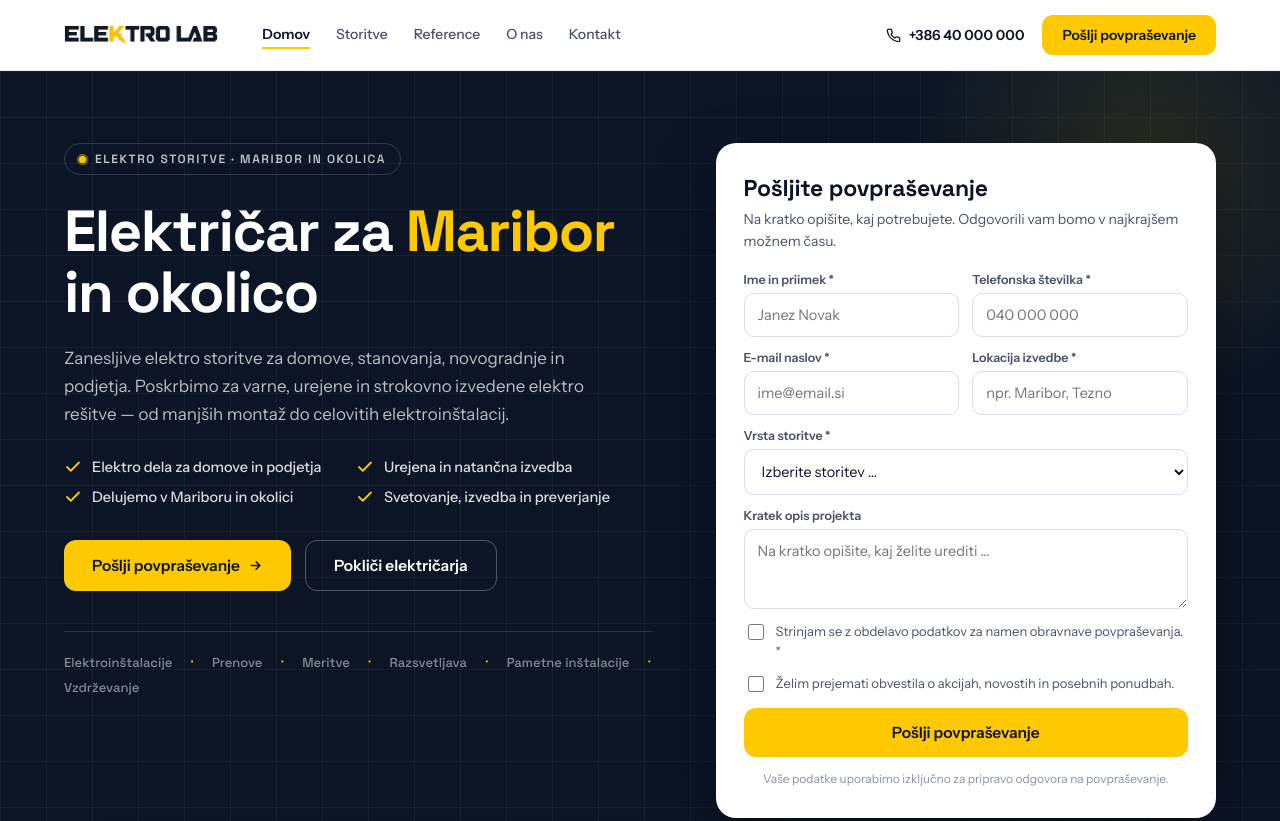
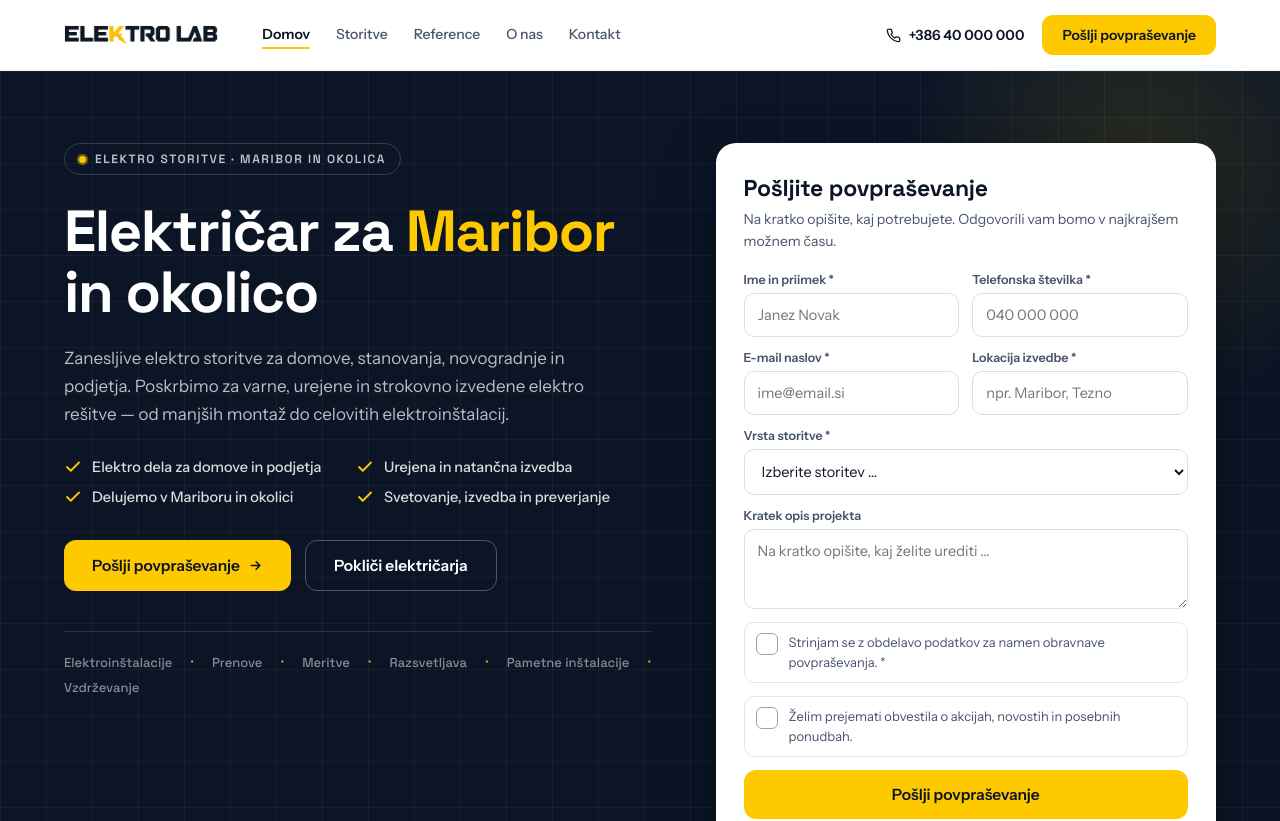
Before and after one commit to pmitja/elektro-lab, a Next.js app: page / in a window 1280 px wide. Shown: the top 821 px of the page. Built offline with nearby package versions, Linux system fonts and the light colour scheme.

Commit message:
Polish inquiry form checkboxes

```diff
--- a/app/globals.css
+++ b/app/globals.css
@@ -443,3 +443,66 @@ summary::-webkit-details-marker {
 .fc-navy:focus {
   border-color: #0b1526 !important;
 }
+.inquiry-consent {
+  display: grid;
+  grid-template-columns: 22px 1fr;
+  align-items: start;
+  gap: 11px;
+  min-height: 44px;
+  padding: 10px 11px;
+  border: 1px solid #e1e5ec;
+  border-radius: 10px;
+  background: #fff;
+  cursor: pointer;
+  transition: border-color 0.2s ease, background-color 0.2s ease;
+}
+
+.inquiry-consent:hover {
+  border-color: #c4cad5;
+  background: #fafbfc;
+}
+
+.inquiry-consent:has(.inquiry-checkbox:checked) {
+  border-color: #e2b300;
+  background: #fffbeb;
+}
+
+.inquiry-checkbox {
+  appearance: none;
+  display: grid;
+  place-content: center;
+  width: 22px;
+  height: 22px;
+  margin: 0;
+  border: 1.5px solid #9aa4b5;
+  border-radius: 6px;
+  background: #fff;
+  cursor: pointer;
+  transition: border-color 0.2s ease, background-color 0.2s ease, box-shadow 0.2s ease;
+}
+
+.inquiry-checkbox::before {
+  content: "";
+  width: 10px;
+  height: 6px;
+  border: solid #0b1526;
+  border-width: 0 0 2px 2px;
+  opacity: 0;
+  transform: translateY(-1px) rotate(-45deg) scale(0.7);
+  transition: opacity 0.15s ease, transform 0.15s ease;
+}
+
+.inquiry-checkbox:checked {
+  border-color: #d5a900;
+  background: #ffc900;
+}
+
+.inquiry-checkbox:checked::before {
+  opacity: 1;
+  transform: translateY(-1px) rotate(-45deg) scale(1);
+}
+
+.inquiry-checkbox:focus-visible {
+  outline: 2px solid #0b1526;
+  outline-offset: 3px;
+}
--- a/components/InquiryForm.tsx
+++ b/components/InquiryForm.tsx
@@ -137,14 +137,14 @@ export default function InquiryForm({ intro, note, id = "povprasevanje" }: { int
               <span style={s("font:600 12.5px 'Instrument Sans',sans-serif;color:#47536B")}>Kratek opis projekta</span>
               <textarea value={f.opis} onChange={set("opis")} rows={3} placeholder="Na kratko opišite, kaj želite urediti …" className="fc-navy" style={{ ...inputStyle, resize: "vertical", minHeight: 74 }} />
             </label>
-            <label style={s("display:flex;align-items:flex-start;gap:9px;cursor:pointer")}>
-              <input type="checkbox" checked={f.privacyConsent} onChange={setCheckbox("privacyConsent")} style={s("margin-top:2px;width:16px;height:16px;flex:none")} />
+            <label className="inquiry-consent">
+              <input type="checkbox" checked={f.privacyConsent} onChange={setCheckbox("privacyConsent")} className="inquiry-checkbox" />
               <span style={s("font:400 13px/1.5 'Instrument Sans',sans-serif;color:#47536B")}>
                 Strinjam se z obdelavo podatkov za namen obravnave povpraševanja. *
               </span>
             </label>
-            <label style={s("display:flex;align-items:flex-start;gap:9px;cursor:pointer")}>
-              <input type="checkbox" checked={f.marketingConsent} onChange={setCheckbox("marketingConsent")} style={s("margin-top:2px;width:16px;height:16px;flex:none")} />
+            <label className="inquiry-consent">
+              <input type="checkbox" checked={f.marketingConsent} onChange={setCheckbox("marketingConsent")} className="inquiry-checkbox" />
               <span style={s("font:400 13px/1.5 'Instrument Sans',sans-serif;color:#47536B")}>
                 Želim prejemati obvestila o akcijah, novostih in posebnih ponudbah.
               </span>
```
